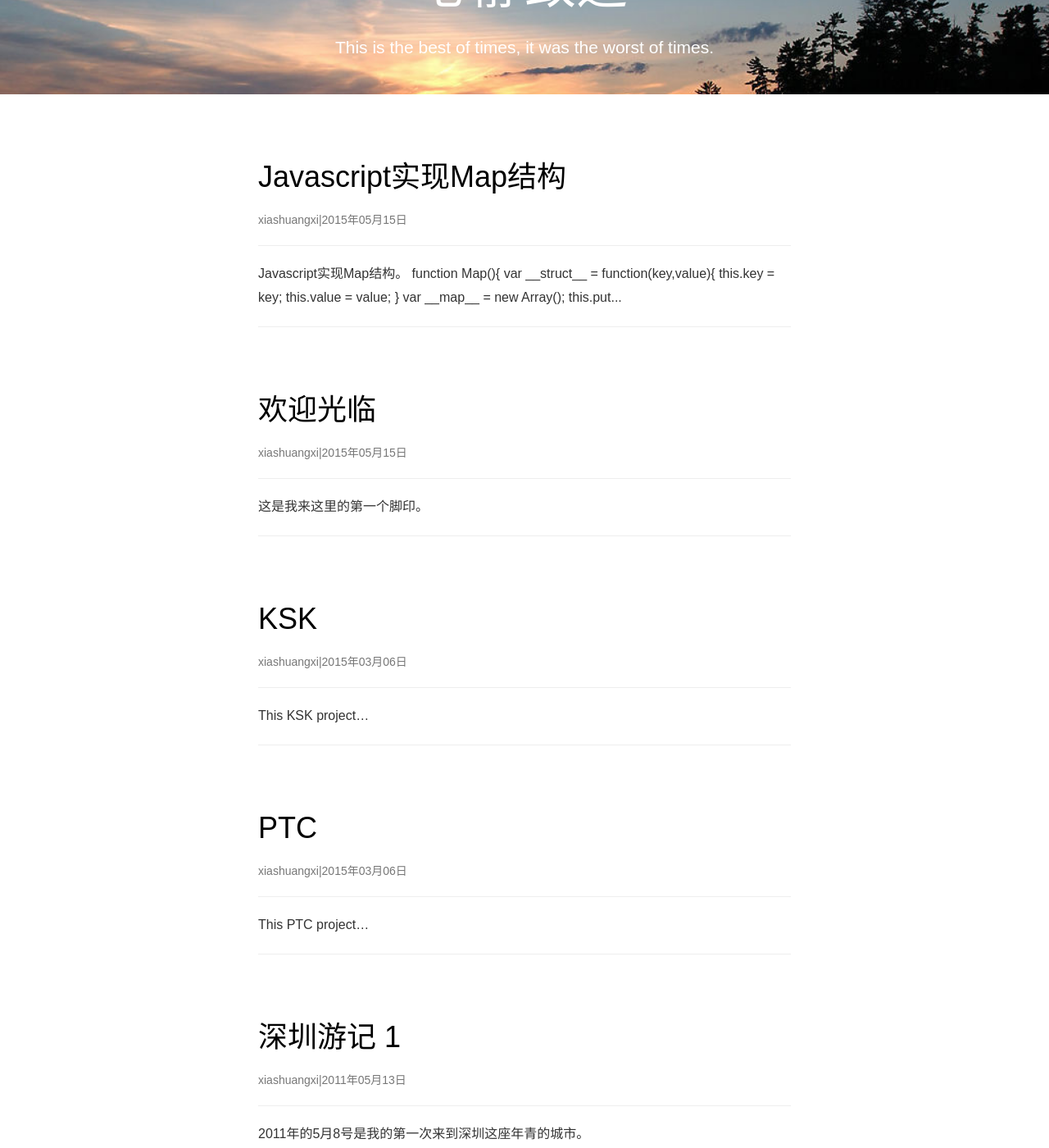
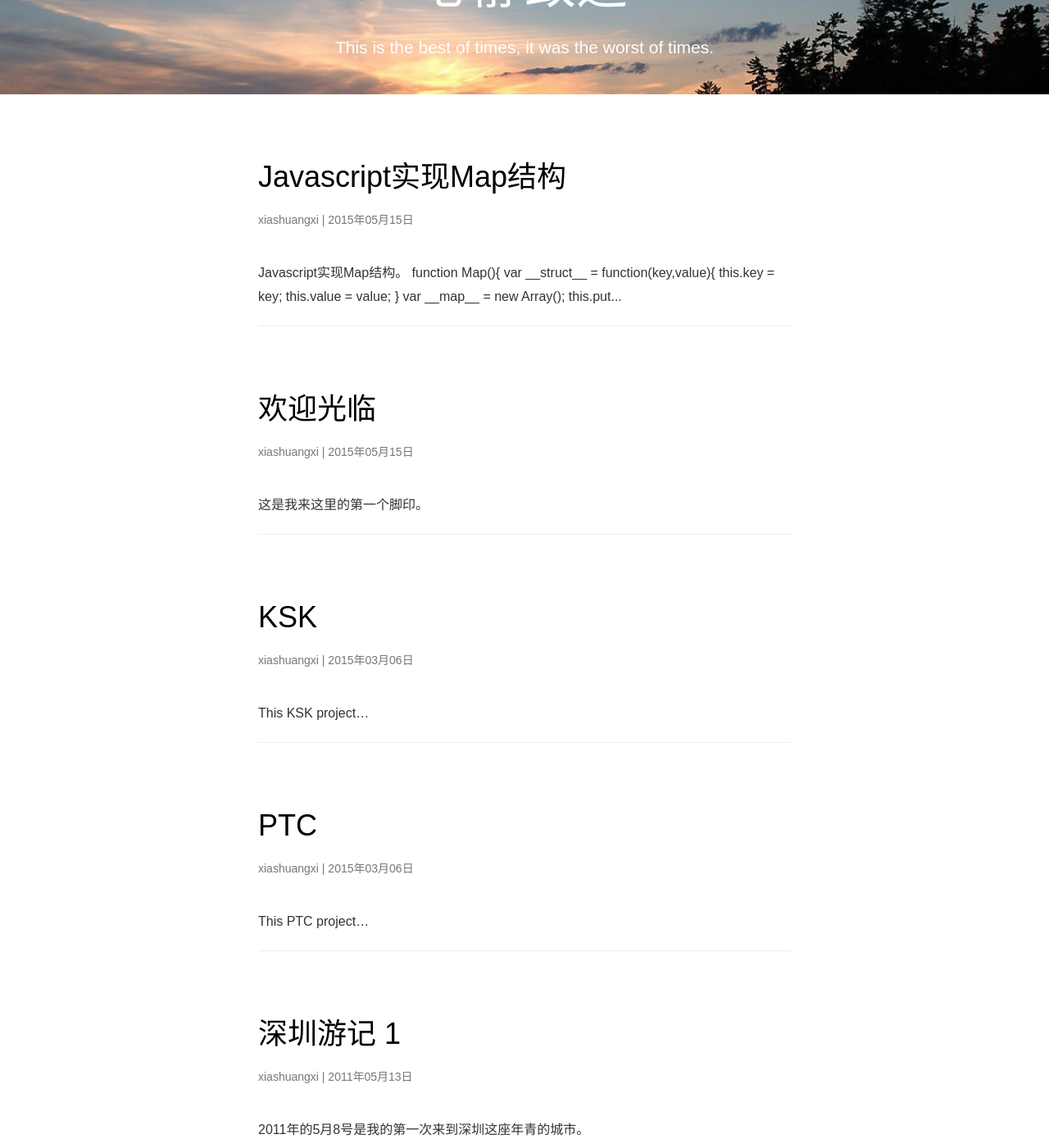
Before and after one commit to jinchangle/xiashuangxi.github.io, a Jekyll site: the page built from index.html, in a window 1280 px wide and 1400 px high, scrolled down 193 px. Shown: the whole window at 82% size. Built offline with Jekyll 4.4.1, drawn with Linux system fonts in a browser that asks for light colours; nearby versions of some CDN libraries; the list of posts is cut into pages by our own code; comment, search, counter and statistics services are not loaded.

Commit message:
Changes to be committed: 	modified:   _layouts/default.html

```diff
--- a/_layouts/default.html
+++ b/_layouts/default.html
@@ -6,10 +6,10 @@
 <!-- Begin page content -->
 {% for post in paginator.posts %}
     <div class="container docls">
-        <div class="page-header">
+        <div class="page-header" style="border-bottom:0px solid #eee;">
             <a href='{{ site.baseurl }}{{ post.url }}'>
                 <h1>{{ post.title }}</h1>
-            </a><p style='font-size:14px;color:#777;'>xiashuangxi|{{ post.date| date:"%Y年%m月%d日" }}</p>
+            </a><p style='font-size:14px;color:#777;'>xiashuangxi&nbsp;|&nbsp;{{ post.date| date:"%Y年%m月%d日" }}</p>
         </div>
 
         <p id='page.content' class="lead" style='font-size:16px;'>{{ post.content |strip_html|truncatewords:20}}</p>
```
